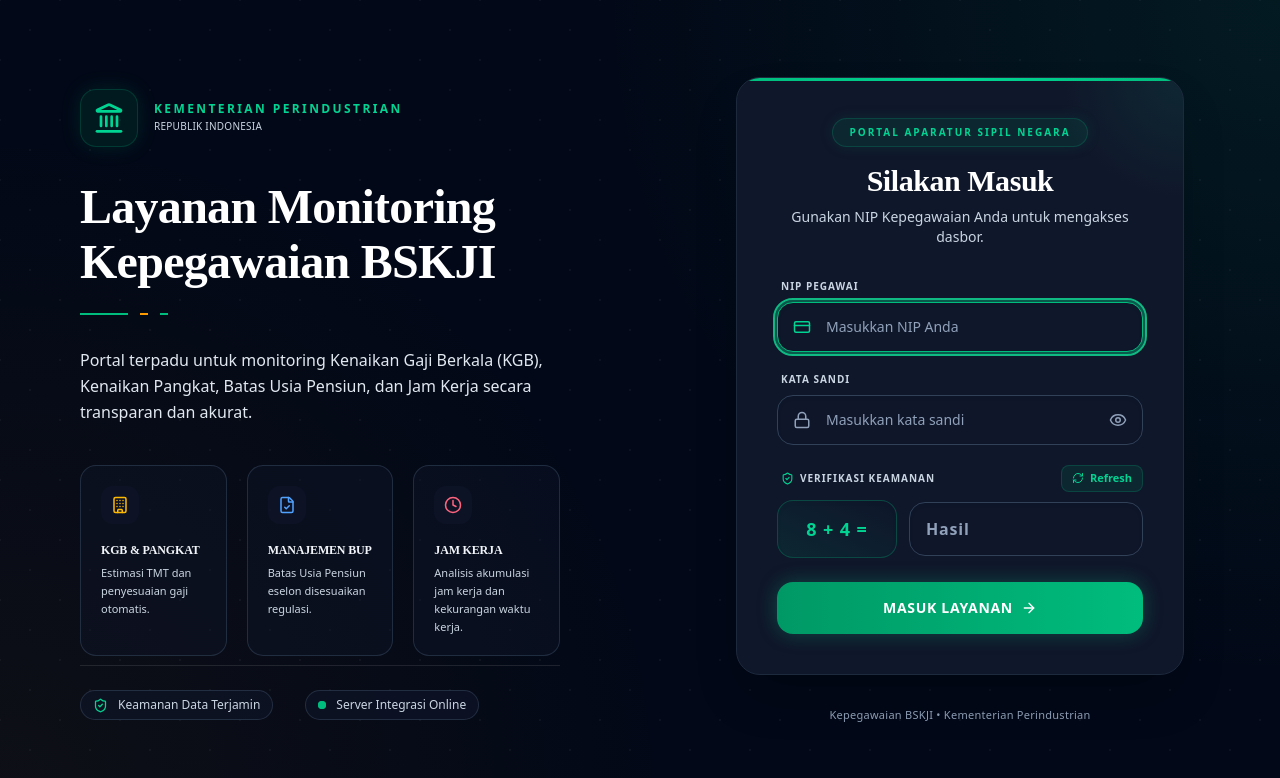
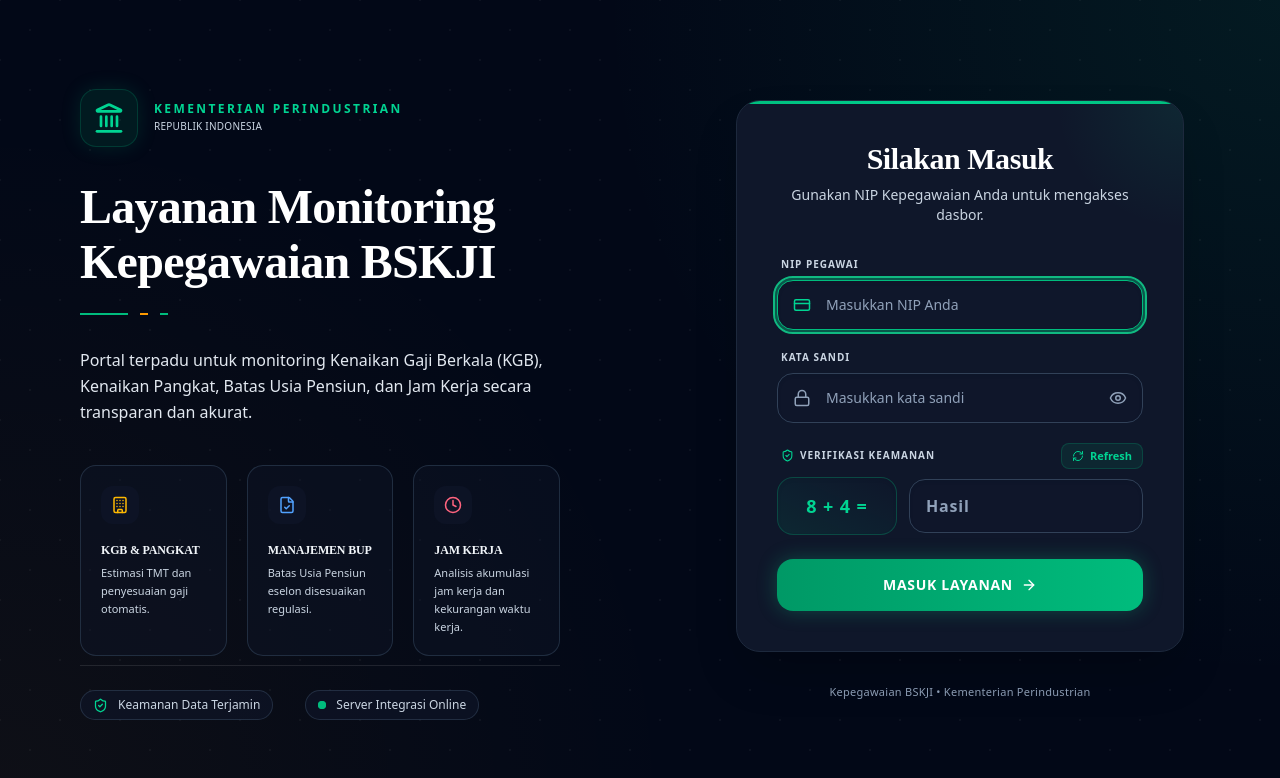
Before and after one commit to muhyunusalim-coder/OSDM, a React (Vite) app: page / in a window 1280 px wide. Shown: the top 778 px of the page. Built offline with nearby package versions, Linux system fonts and the light colour scheme; a web font is replaced by a local one.

Commit message:
refactor(login): remove unused hero tag from login page

```diff
--- a/components/LoginPage.tsx
+++ b/components/LoginPage.tsx
@@ -184,9 +184,6 @@
                 <div className="absolute -top-32 -right-32 w-64 h-64 bg-[radial-gradient(circle_at_center,rgba(16,185,129,0.1)_0%,transparent_70%)] pointer-events-none"></div>
 
                 <div className="mb-6 sm:mb-8 text-center relative z-10">
-                    <span className="px-4 py-1.5 bg-emerald-500/10 border border-emerald-500/20 text-emerald-400 rounded-full text-[10px] font-bold uppercase tracking-[0.2em] inline-block mb-3 sm:mb-4 shadow-[0_0_15px_rgba(16,185,129,0.1)]">
-                        {t('hero_tag')}
-                    </span>
                     <h2 className="text-2xl sm:text-3xl font-bold text-white mb-2 font-display tracking-tight">{t('login_title')}</h2>
                     <p className="text-slate-300 text-xs sm:text-sm">{t('login_subtitle')}</p>
                 </div>
```
